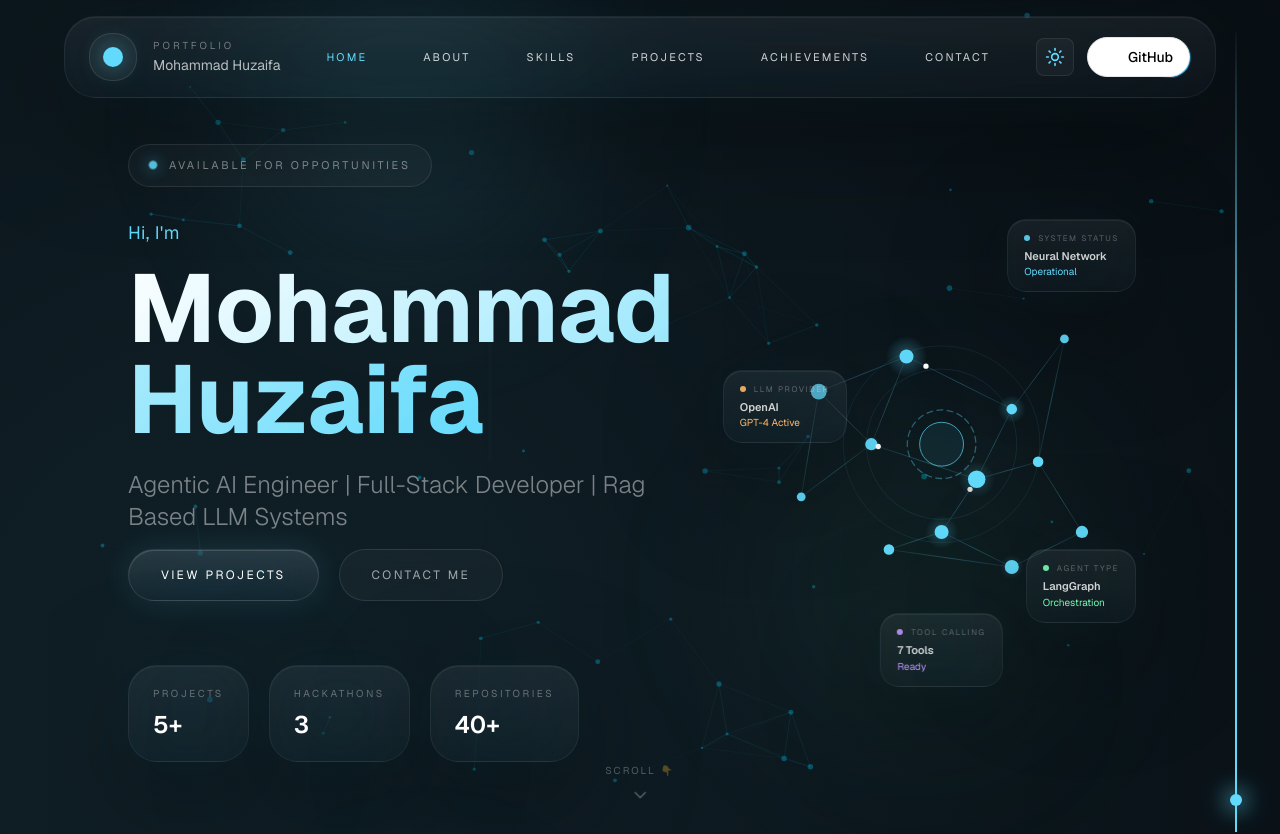
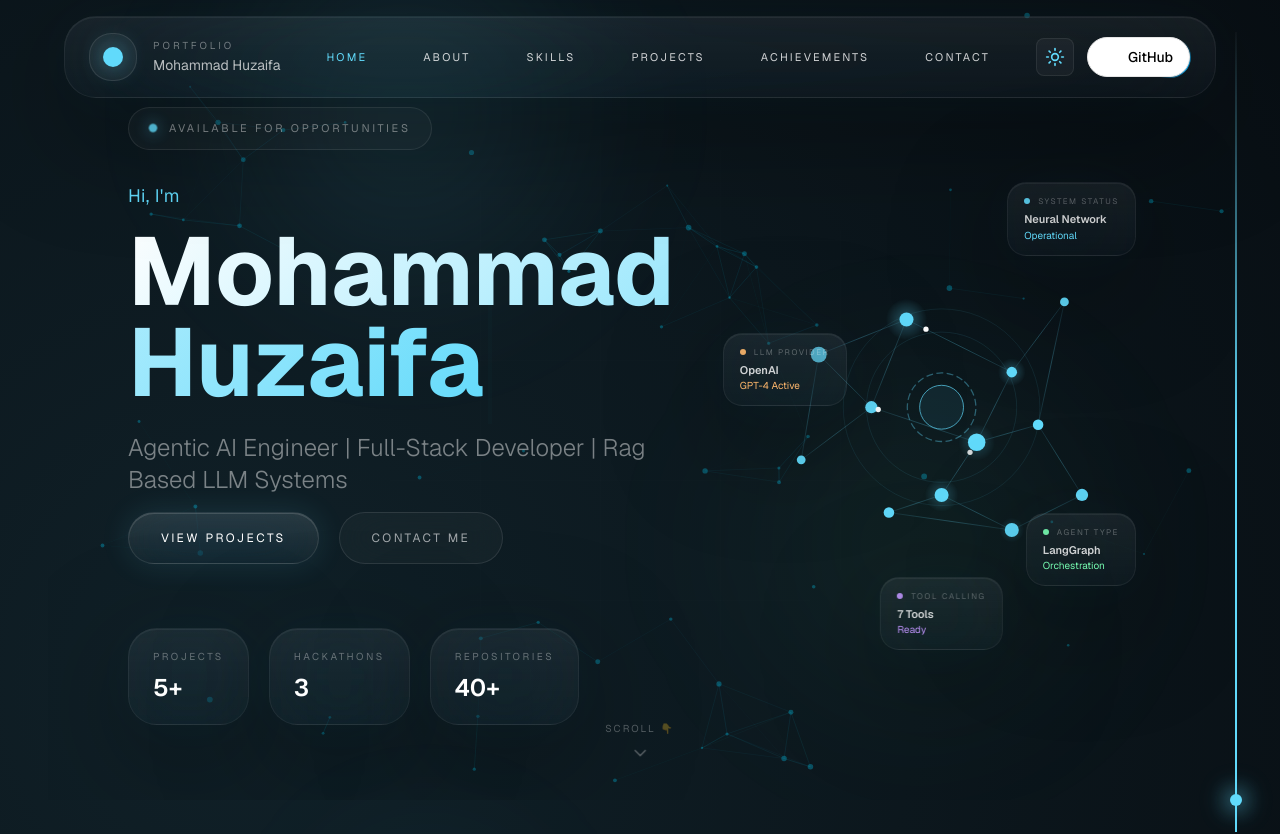
Before and after one commit to MohammadHuzaifa-qazi/My_Portfolio, a Next.js app: page / in a window 1280 px wide. Shown: the top 834 px of the page. Built offline with nearby package versions, Linux system fonts and the light colour scheme.

Commit message:
Fix hero section padding for consistent layout

```diff
--- a/components/Hero.tsx
+++ b/components/Hero.tsx
@@ -41,7 +41,7 @@ export function Hero() {
   return (
     <section
       id="home"
-      className="relative min-h-screen flex items-center px-6 md:px-12 lg:px-20 pt-36 pb-20 overflow-hidden"
+      className="relative min-h-screen flex items-center px-6 md:px-12 lg:px-20 pt-24 pb-16 overflow-hidden"
     >
       <ParticleBackground />
 
```
